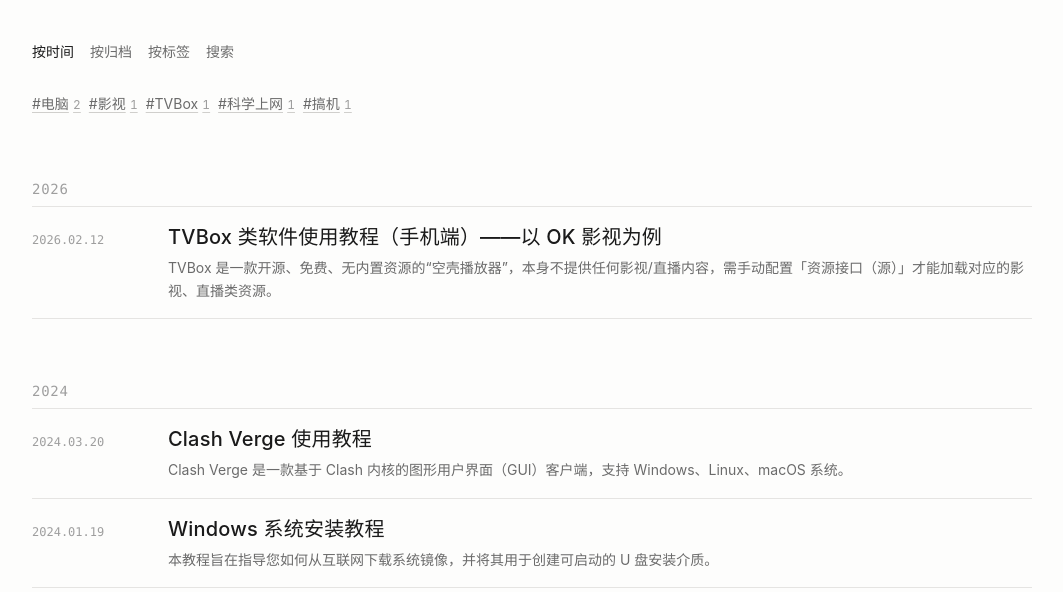
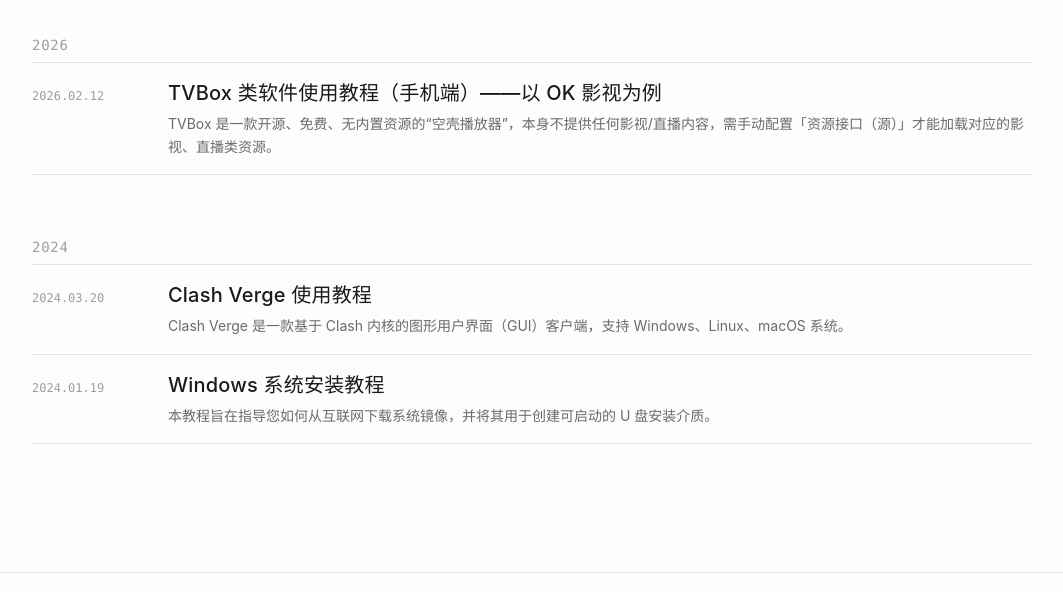
Before and after one commit to XavierMu/XavierMu.github.io, an Astro site: page /blog in a window 1280 px wide. Shown: the part 183-775 px from the top of the page, without its empty margins (108-1171 px from the left). Built offline with nearby package versions, Linux system fonts and the light colour scheme; Astro itself is replaced by a stand-in of ours.

Commit message:
统一版面：清理文章列表冗余区块、归档年份样式对齐、标题层级规范化、关于页补描述

```diff
--- a/src/components/PostList.astro
+++ b/src/components/PostList.astro
@@ -25,10 +25,11 @@
   <a href={`/blog/${slug}`} class="post-link plain">
     <time class="post-date mono" datetime={pubDate.toISOString()}>{dateStr}</time>
     <div class="post-content">
-      <h2 class="post-title">
+      {/* 列表项标题用 h3：它从属于所在区块的 h2（如「最近文章」「2026」） */}
+      <h3 class="post-title">
         {title}
         {draft && <span class="draft-badge">草稿</span>}
-      </h2>
+      </h3>
       {showDescription && description && <p class="post-desc muted">{description}</p>}
     </div>
   </a>
--- a/src/pages/about.astro
+++ b/src/pages/about.astro
@@ -8,7 +8,7 @@
 <Base title="关于" description={`关于 ${site.author}，以及这个站点写了些什么。`}>
   <div class="about">
     <div class="about-main">
-      <PageHeader title="关于" />
+      <PageHeader title="关于" description="这个站写了什么，以及为什么这么写。" />
 
       <div class="prose about-body">
         <section>
--- a/src/pages/blog/index.astro
+++ b/src/pages/blog/index.astro
@@ -6,15 +6,6 @@
 
 const posts = (await getCollection('blog', ({ data }) => !data.draft))
   .sort((a, b) => b.data.pubDate.valueOf() - a.data.pubDate.valueOf());
-
-// 全部标签及计数
-const tagCounts = new Map<string, number>();
-for (const post of posts) {
-  for (const tag of post.data.tags) {
-    tagCounts.set(tag, (tagCounts.get(tag) ?? 0) + 1);
-  }
-}
-const tags = [...tagCounts.entries()].sort((a, b) => b[1] - a[1]);
 
 // 按年份分组
 const byYear = new Map<number, typeof posts>();
@@ -29,25 +20,6 @@
 <Base title="文章" description="技术文章、论文笔记与工程实践。">
   <div class="container">
     <PageHeader title="文章" description={`共 ${posts.length} 篇`} />
-
-    <nav class="view-switch" aria-label="浏览方式">
-      <span class="current">按时间</span>
-      <a href="/archive">按归档</a>
-      <a href="/tags">按标签</a>
-      <a href="/search">搜索</a>
-    </nav>
-
-    {
-      tags.length > 0 && (
-        <nav class="tag-nav" aria-label="标签">
-          {tags.map(([tag, count]) => (
-            <a href={`/blog/tag/${tag}`} class="tag">
-              #{tag}<span class="tag-count">{count}</span>
-            </a>
-          ))}
-        </nav>
-      )
-    }
 
     {
       posts.length === 0 ? (
@@ -69,65 +41,6 @@
 </Base>
 
 <style>
-  /* 浏览方式切换：窄屏隐藏导航时，从这里进入归档/标签/搜索 */
-  .view-switch {
-    display: flex;
-    flex-wrap: wrap;
-    gap: var(--space-2);
-    margin-bottom: var(--space-3);
-    font-size: var(--text-sm);
-  }
-
-  .view-switch a,
-  .view-switch .current {
-    text-decoration: none;
-    padding: 0.25em 0;
-  }
-
-  .view-switch a {
-    color: var(--fg-muted);
-    text-decoration-color: var(--line-strong);
-    transition: color var(--duration) var(--ease);
-  }
-
-  .view-switch a:hover {
-    color: var(--fg);
-  }
-
-  .view-switch .current {
-    color: var(--fg);
-    font-weight: 500;
-  }
-
-  .tag-nav {
-    display: flex;
-    flex-wrap: wrap;
-    gap: 0.5em;
-    margin-bottom: var(--space-5);
-  }
-
-  .tag {
-    display: inline-flex;
-    align-items: baseline;
-    gap: 0.3em;
-    font-size: var(--text-sm);
-    color: var(--fg-muted);
-    text-decoration-color: var(--line-strong);
-    transition: color var(--duration) var(--ease),
-      text-decoration-color var(--duration) var(--ease);
-  }
-
-  .tag:hover {
-    color: var(--fg);
-    text-decoration-color: var(--fg);
-  }
-
-  .tag-count {
-    color: var(--fg-faint);
-    font-size: var(--text-xs);
-    font-variant-numeric: tabular-nums;
-  }
-
   .year-group {
     margin-bottom: var(--space-5);
   }
--- a/src/pages/projects/index.astro
+++ b/src/pages/projects/index.astro
@@ -20,7 +20,7 @@
       ) : (
         <div class="project-grid">
           {projects.map((project) => (
-            <ProjectCard project={project} variant="full" />
+            <ProjectCard project={project} variant="full" headingLevel={2} />
           ))}
         </div>
       )
--- a/src/pages/tags.astro
+++ b/src/pages/tags.astro
@@ -47,17 +47,21 @@
     display: flex;
     flex-wrap: wrap;
     gap: var(--space-2);
+    /* 以 14px 为基准，tag-name 的 em 缩放才有参照 */
+    font-size: var(--text-sm);
   }
 
   .tag-item {
     display: inline-flex;
     align-items: baseline;
     gap: 0.4em;
-    padding: 0.45em 0.9em;
+    /* 高度随字号变化，用 em 控制内距保证比例一致 */
+    padding: 0.5em 0.95em;
     border: 1px solid var(--line);
     border-radius: var(--radius);
     text-decoration: none;
     color: var(--fg);
+    line-height: 1.4;
     transition: border-color var(--duration) var(--ease),
       background-color var(--duration) var(--ease);
   }
```
Also changed, not shown: src/components/ProjectCard.astro (+11 -3 lines), src/pages/archive.astro (+6 -3 lines).
